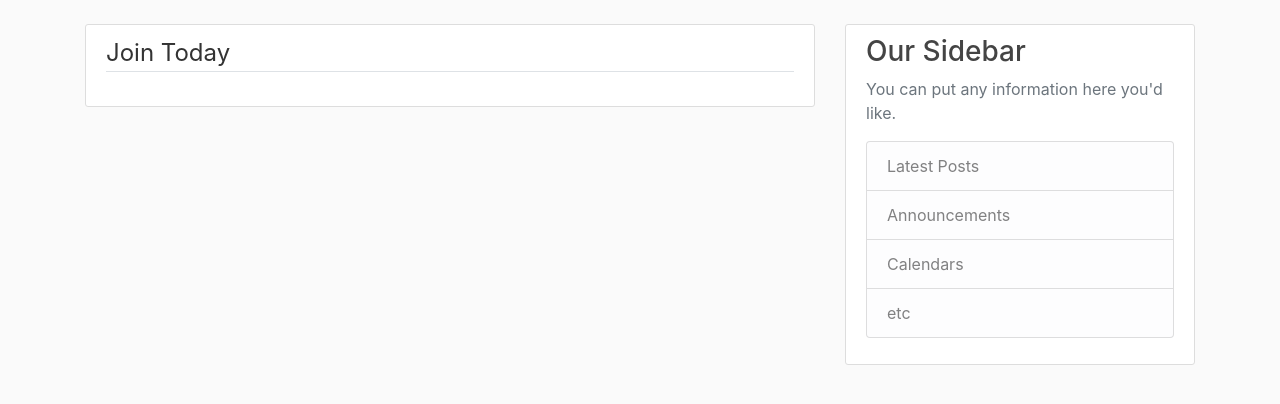
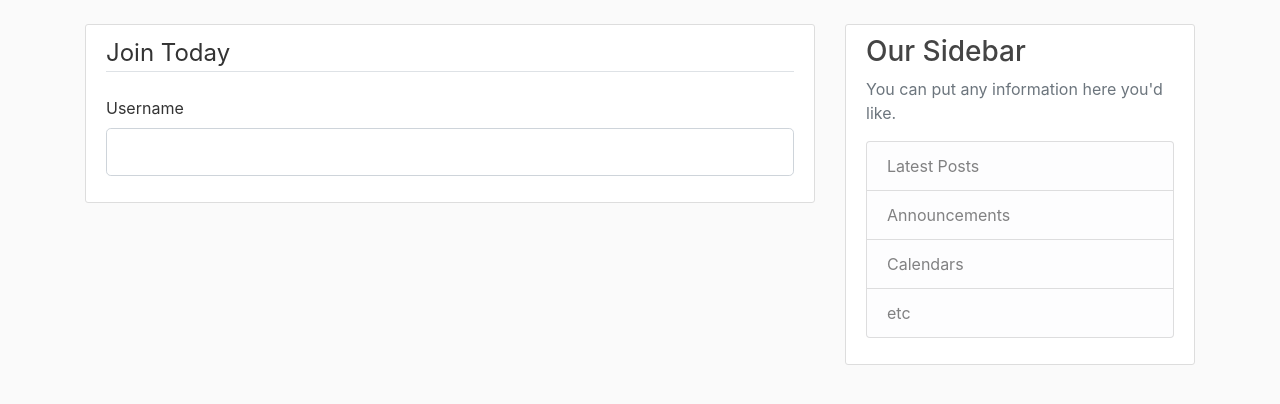
Before and after one commit to alessdelo/pytest-03, a Flask app: page /register in a window 1280 px wide. Shown: the part 56-460 px from the top of the page. Run offline with Flask 2, Linux system fonts and the light colour scheme; some libraries are stand-ins or nearby versions.

Commit message:
Update register.html

```diff
--- a/templates/register.html
+++ b/templates/register.html
@@ -5,6 +5,10 @@
             {{ form.hidden_tag() }}
             <fieldset class="form_group">
                 <legend class="border-bottom mb-4">Join Today</legend>
+                <div class="form-group">
+                    {{ form.username.label(class="form-control-label") }}
+                    {{ form.username(class="form-control form-control-lg") }}
+                </div>
 
 
             </fieldset>
```
